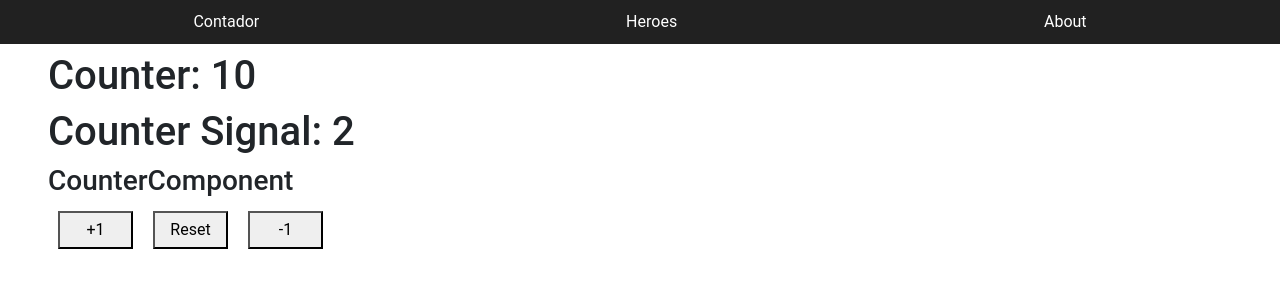
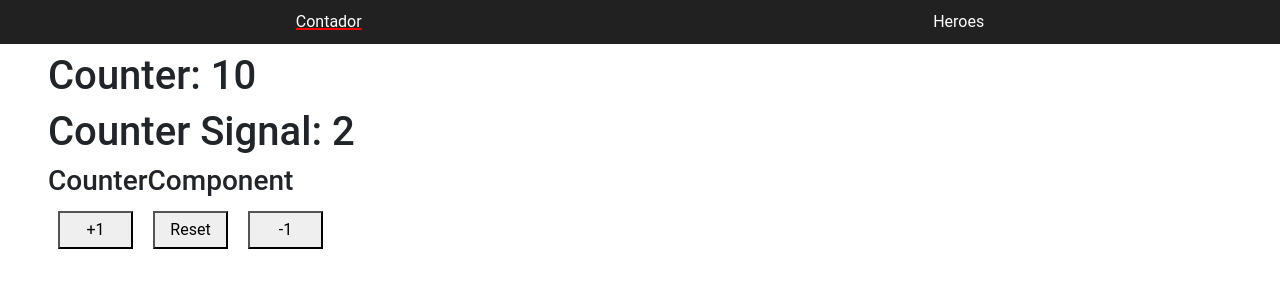
Before and after one commit to MarcoAndresSilva/Angular-De-cero-a-experto-Edicion-2025, an Angular app: page / in a window 1280 px wide. Shown: the top 300 px of the page. Built offline with nearby package versions, Linux system fonts and the light colour scheme.

Commit message:
routerLinkActive

```diff
--- a/src/app/components/shared/navbar/navbar.component.html
+++ b/src/app/components/shared/navbar/navbar.component.html
@@ -10,12 +10,19 @@
         color: white;
         text-decoration: none;
     }
+    nav a.active{
+        text-decoration: underline 2px solid red;
+    }
 </style>
 
 <nav>
 
-        <a routerLink="/">Contador</a>
-        <a [routerLink]="['/hero']">Heroes</a>
-        <a [routerLink]="['/about']">About</a>
+        <a
+            routerLink="/"
+            routerLinkActive="active"
+            [routerLinkActiveOptions]="{exact: true}"
+        >Contador</a>
+        <a [routerLink]="['/hero']" [routerLinkActive]="'active'">Heroes</a>
+        <!-- <a [routerLink]="['/about']" [routerLinkActive]="'active'">About</a> -->
 
 </nav>
--- a/src/app/components/shared/navbar/navbar.component.ts
+++ b/src/app/components/shared/navbar/navbar.component.ts
@@ -1,9 +1,9 @@
 import { Component } from '@angular/core';
-import { RouterLink } from '@angular/router';
+import { RouterLink, RouterLinkActive } from '@angular/router';
 
 @Component({
   selector: 'app-navbar',
-  imports: [RouterLink],
+  imports: [RouterLink, RouterLinkActive],
   templateUrl: './navbar.component.html',
 })
 export class NavbarComponent {
```
